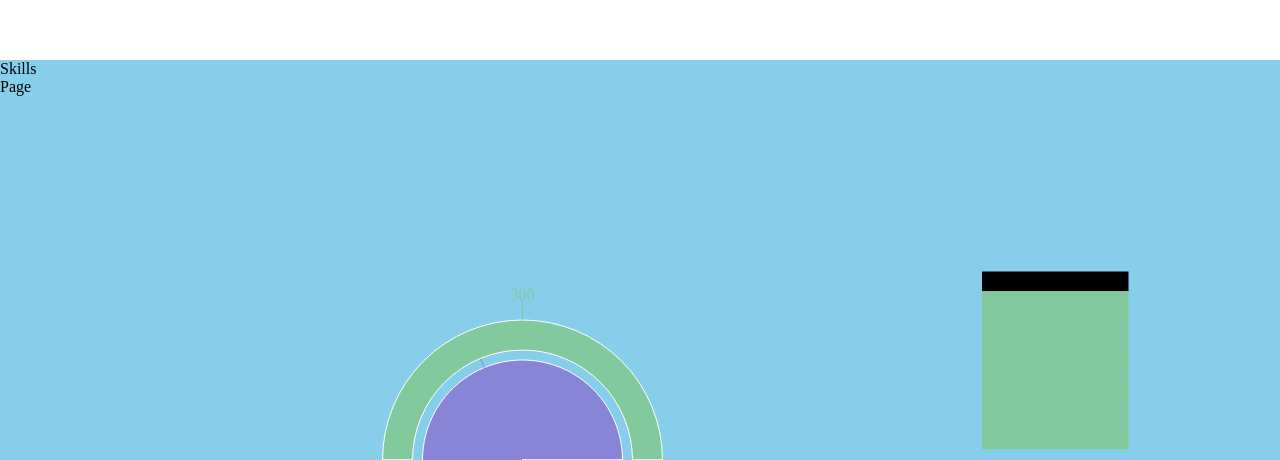
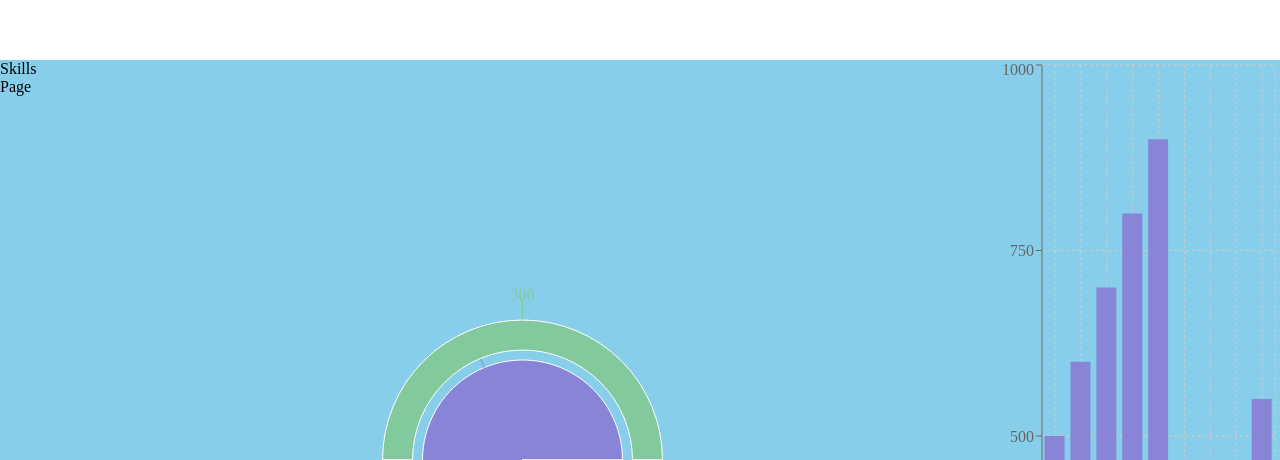
Before and after one commit to willsinn/willsinn-portfolio, a React (Create React App) app: page / in a window 1280 px wide. Shown: the part 2340-2800 px from the top of the page. Built offline with nearby package versions, Linux system fonts and the light colour scheme.

Commit message:
bar chart displays, can't flip axis

```diff
--- a/src/Assets/SkillsBarChart.jsx
+++ b/src/Assets/SkillsBarChart.jsx
@@ -1,38 +1,32 @@
 import React, { Component } from 'react';
-import { ResponsiveContainer, BarChart, Bar, XAxis, YAxis } from 'recharts';
+import { ResponsiveContainer, BarChart, Bar, XAxis, YAxis, CartesianGrid, Legend,Tooltip } from 'recharts';
 import SkillsStyles from '../Styles/SkillsStyles.css';
 
 
 class SkillsBarChart extends Component {
   render() {
     const focus = [
-      {name: 'Group 1', value: 100},
-      {name: 'Group 2', value: 200},
-      {name: 'Group 3', value: 600},
+      {name: 'Group 1', value: 500},
+      {name: 'Group 2', value: 600},
+      {name: 'Group 3', value: 700},
       {name: 'Group 4', value: 800},
-      {name: 'Group 5', value: 400},
-      {name: 'Group 6', value: 300},
-      {name: 'Group 7', value: 800},
-      {name: 'Group 8', value: 600},
-      {name: 'Group 9', value: 500}
+      {name: 'Group 5', value: 900},
+      {name: 'Group 6', value: 200},
+      {name: 'Group 7', value: 100},
+      {name: 'Group 8', value: 400},
+      {name: 'Group 9', value:  550}
 
     ];
     return(
     <ResponsiveContainer className="bar-container">
-      <BarChart className="bar-chart" layout="vertical" data={focus} barSize={100} barGap={100}>
-
-
-          <Bar dataKey="value" fill="#purple" barGap={100} />
-          <Bar dataKey="value" fill="#82ca9d" />
-          <Bar dataKey="value" fill="#82ca9d" />
-          <Bar dataKey="value" fill="#82ca9d" />
-          <Bar dataKey="value" fill="#82ca9d" />
-          <Bar dataKey="value" fill="#82ca9d" />
-          <Bar dataKey="value" fill="#82ca9d" />
-          <Bar dataKey="value" fill="#82ca9d" />
-          <Bar dataKey="value" fill="#82ca9d" />
-
-      </BarChart>
+        <BarChart width={730} height={250} data={focus}>
+        <CartesianGrid strokeDasharray="3 3" />
+        <XAxis nameKey="name" />
+        <YAxis dataKey="value" />
+        <Tooltip />
+        <Legend />
+              <Bar dataKey="value" fill="#8884d8" />
+        </BarChart>
     </ResponsiveContainer>
     );
   }
--- a/src/Styles/SkillsStyles.css
+++ b/src/Styles/SkillsStyles.css
@@ -32,5 +32,7 @@
 }
 
 .bar-chart {
+  width: 100%;
   height: 75%;
+
 }
```
